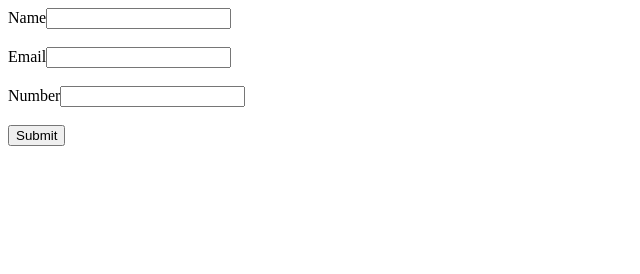
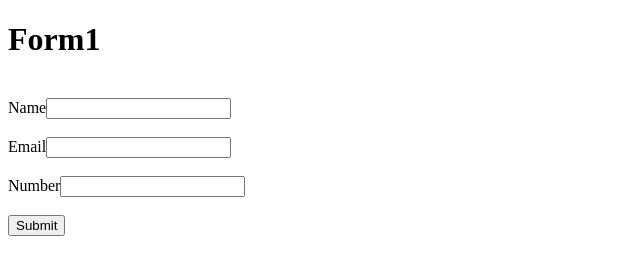
Before and after one commit to deepakb2510/website, a plain HTML site: page index.html in a window 1280 px wide. Shown: the whole page, without its empty margins (0-640 px from the left). Drawn offline with Linux system fonts and the light colour scheme.

Commit message:
second commit

```diff
--- a/index.html
+++ b/index.html
@@ -7,6 +7,8 @@
     <title>Document</title>
 </head>
 <body>
+    <h1>Form1</h1>
+    <br>
     <form >
         Name<input type="text" name="name" id="name" required><br><br>
         Email<input type="email" name='email' id='email' required><br><br>
```
